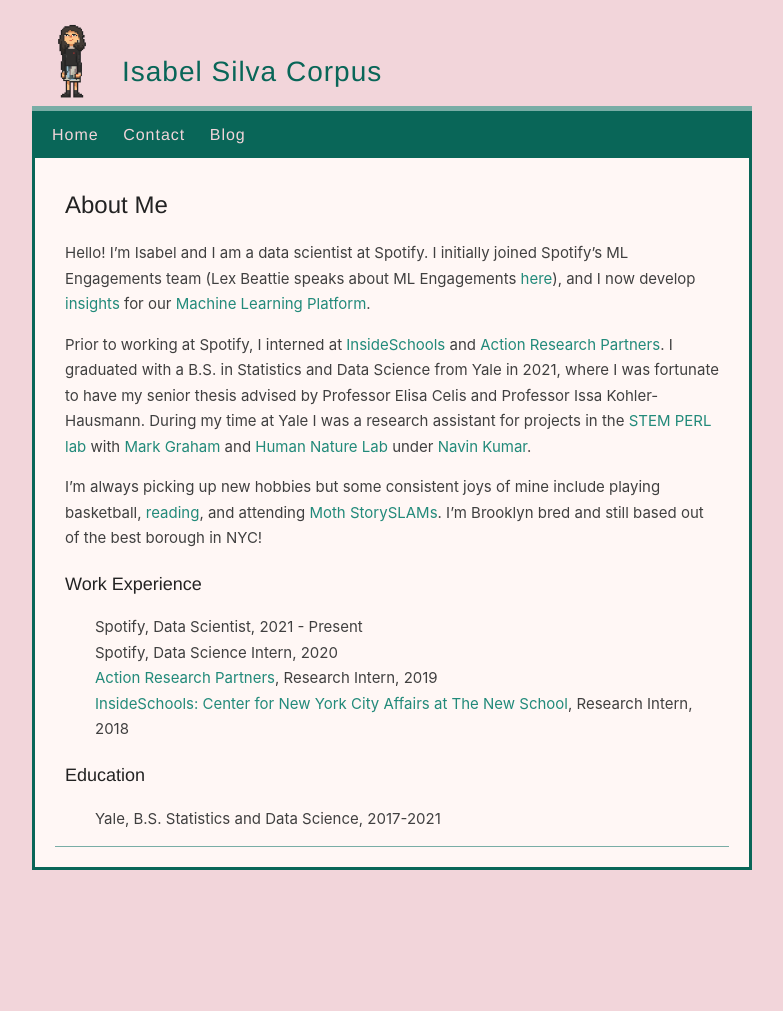
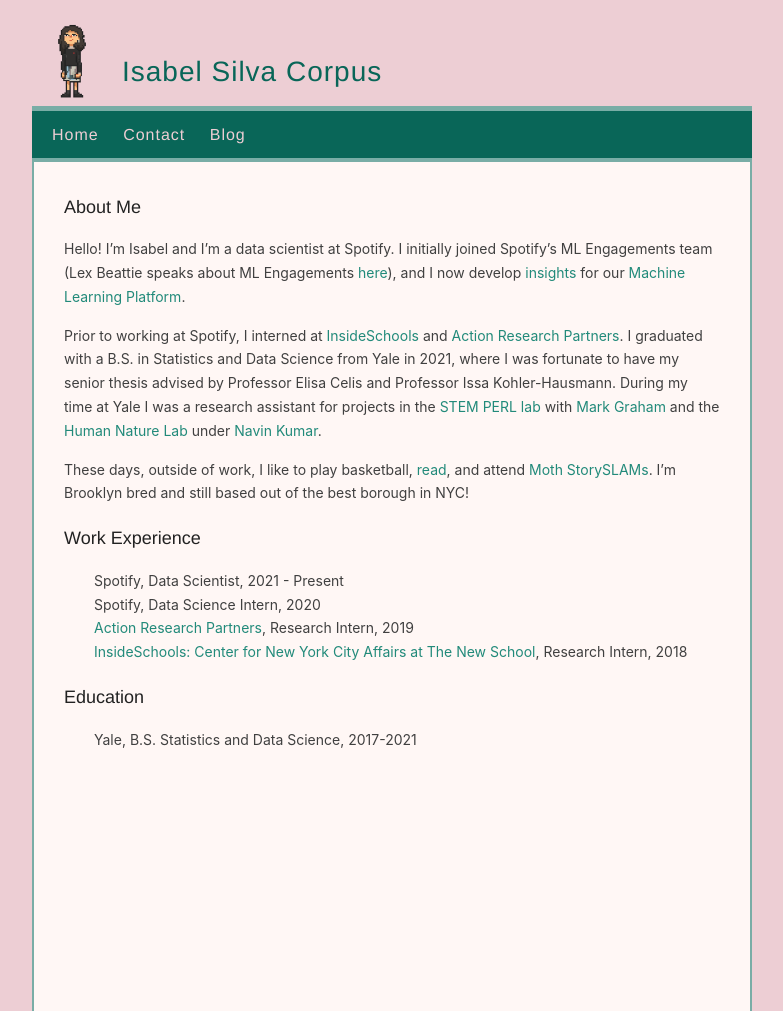
Before and after one commit to isabelsilvacorpus/isabelsilvacorpus.github.io, a Jekyll site: the page built from index.md, in a window 1280 px wide. Shown: the whole page, without its empty margins (248-1031 px from the left). Built offline with Jekyll 4.4.1, drawn with Linux system fonts in a browser that asks for light colours; before the commit the page ends 900 px from its top, so only the background shows below that.

Commit message:
Formatting

```diff
--- a/_sass/_variables.scss
+++ b/_sass/_variables.scss
@@ -7,8 +7,7 @@
 $primary: #fff7f5;// #fff7f0;
 $secondary: #79ada6; // #90AEB2;
 $tertiary: #096658; //#B6594c;
-$backgroundpink: #f2d5da;
-$darkerpink: #f27c90;
+$backgroundpink: #edced4;//#f2d5da;
 $linkcolor:  #228a7a;//#1da894;
 
 // Colors
--- a/assets/style.scss
+++ b/assets/style.scss
@@ -26,7 +26,7 @@
   color: #404040;
   line-height: 1.7;
   font-weight: 400;
-  font-size: 15px;
+  font-size: 14px;
   height: 100%;
 }
 
@@ -53,22 +53,22 @@
 }
 
 h1 {
-  font-size: 30px;
+  font-size: 25px;
   a {
     color: inherit;
   }
 }
 
 h2 {
-  font-size: 24px;
+  font-size: 22px;
 }
 
 h3 {
-  font-size: 20px;
+  font-size: 18px;
 }
 
 h4 {
-  font-size: 18px;
+  font-size: 16px;
   color: #222;
 }
 
@@ -342,11 +342,10 @@
 }
 
 .site-name {
-  //margin: 40;
   color: $tertiary;
   cursor: pointer;
   font-family: $helveticaNeue;
-  font-weight: 350;
+  font-weight: 500;
   font-size: 28px;
   letter-spacing: 1px;
   text-align: left;
@@ -399,7 +398,6 @@
     text-align: right;
     font-weight: 400;
     letter-spacing: 1px;
-
 
     @include mobile {
       margin: 0 10px;
@@ -460,26 +458,34 @@
 .wrapper-container {
   min-height: 100%;
   position: absolute; //relative;
-  height: auto;
+  height: 100%; //auto
   width: 100%;
   top: 0px;
   z-index: 2500;
   background-color: $backgroundpink;
+  align-items: center;
 }
 
 .container_center {
   position: relative;
   background-color: $primary;
-  height: 100%; //auto;
+  height: 100vh; //auto;
   width: 100%;
-  margin: 0px auto;
+  margin: 0 auto;
   padding-left: 20px;
   padding-right: 20px;
-  padding-top: 50px;
+  padding-top: 12px;
+
+  border-top-width: 51px;
+  border-top-style: solid;
+
+  // borders
   border-left: solid;
   border-right: solid;
-  border-bottom: solid;
-  border-color: $tertiary;
+  border-color: $secondary;
+  border-left-width: 2px;
+  border-right-width: 2px;
+  border-style: solid;
 }
 
 .wrapper-main {
@@ -492,7 +498,7 @@
   width: 100%;
   height: 1px; //89px;
   margin-bottom: 20px;
-  background-color: $secondary;
+  //background-color: $secondary; // this is what removed a line at the bottom of each post
 }
 
 footer {
--- a/index.md
+++ b/index.md
@@ -3,21 +3,21 @@
 title: Home
 ---
 
-## About Me
+### About Me
 
-Hello! I'm Isabel and I am a data scientist at Spotify. I initially joined Spotify's ML Engagements team (Lex Beattie speaks about ML Engagements [here](https://www.youtube.com/watch?v=WvwclqkEEpE)), and I now develop [insights](https://medium.com/@SpotifyInsights) for our [Machine Learning Platform](https://engineering.atspotify.com/2019/12/the-winding-road-to-better-machine-learning-infrastructure-through-tensorflow-extended-and-kubeflow/).
+Hello! I'm Isabel and I'm a data scientist at Spotify. I initially joined Spotify's ML Engagements team (Lex Beattie speaks about ML Engagements [here](https://www.youtube.com/watch?v=WvwclqkEEpE)), and I now develop [insights](https://medium.com/@SpotifyInsights) for our [Machine Learning Platform](https://engineering.atspotify.com/2019/12/the-winding-road-to-better-machine-learning-infrastructure-through-tensorflow-extended-and-kubeflow/).
 
-Prior to working at Spotify, I interned at [InsideSchools](https://insideschools.org/about/about-us) and [Action Research Partners](https://www.actionresearch.io). I graduated with a B.S. in Statistics and Data Science from Yale in 2021, where I was fortunate to have my senior thesis advised by Professor Elisa Celis and Professor Issa Kohler-Hausmann. During my time at Yale I was a research assistant for projects in the [STEM PERL lab](https://stem-perl.yale.edu/) with [Mark Graham](https://eeb.yale.edu/people/research-scientists/mark-graham) and [Human Nature Lab](https://humannaturelab.net/) under [Navin Kumar](https://sites.google.com/view/navin-kumar).
+Prior to working at Spotify, I interned at [InsideSchools](https://insideschools.org/about/about-us) and [Action Research Partners](https://www.actionresearch.io). I graduated with a B.S. in Statistics and Data Science from Yale in 2021, where I was fortunate to have my senior thesis advised by Professor Elisa Celis and Professor Issa Kohler-Hausmann. During my time at Yale I was a research assistant for projects in the [STEM PERL lab](https://stem-perl.yale.edu/) with [Mark Graham](https://eeb.yale.edu/people/research-scientists/mark-graham) and the [Human Nature Lab](https://humannaturelab.net/) under [Navin Kumar](https://sites.google.com/view/navin-kumar).
 
-I'm always picking up new hobbies but some consistent joys of mine include playing basketball, [reading](https://www.goodreads.com/isabel_s_c_9), and attending [Moth StorySLAMs](https://themoth.org/about-moth-events). I'm Brooklyn bred and still based out of the best borough in NYC!
+These days, outside of work, I like to play basketball, [read](https://www.goodreads.com/isabel_s_c_9), and attend [Moth StorySLAMs](https://themoth.org/about-moth-events). I'm Brooklyn bred and still based out of the best borough in NYC!
 
-#### Work Experience
+### Work Experience
 
 - Spotify, Data Scientist, 2021 - Present
 - Spotify, Data Science Intern, 2020
 - [Action Research Partners](https://www.actionresearch.io/), Research Intern, 2019
 - [InsideSchools: Center for New York City Affairs at The New School](https://insideschools.org/about/about-us), Research Intern, 2018
 
-#### Education
+### Education
 
 - Yale, B.S. Statistics and Data Science, 2017-2021
```
Also changed, not shown: 3 other files. Lines whose indentation alone changed are shown as unchanged.
